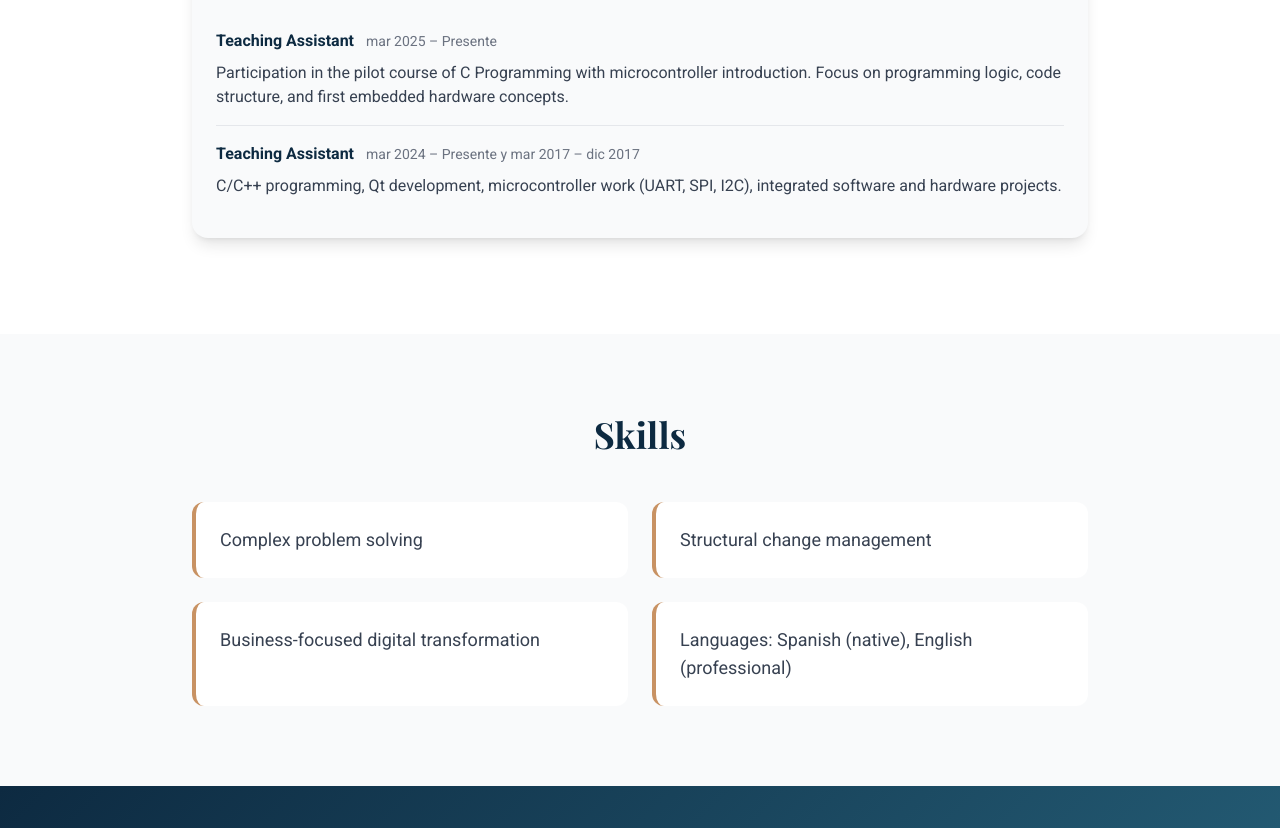
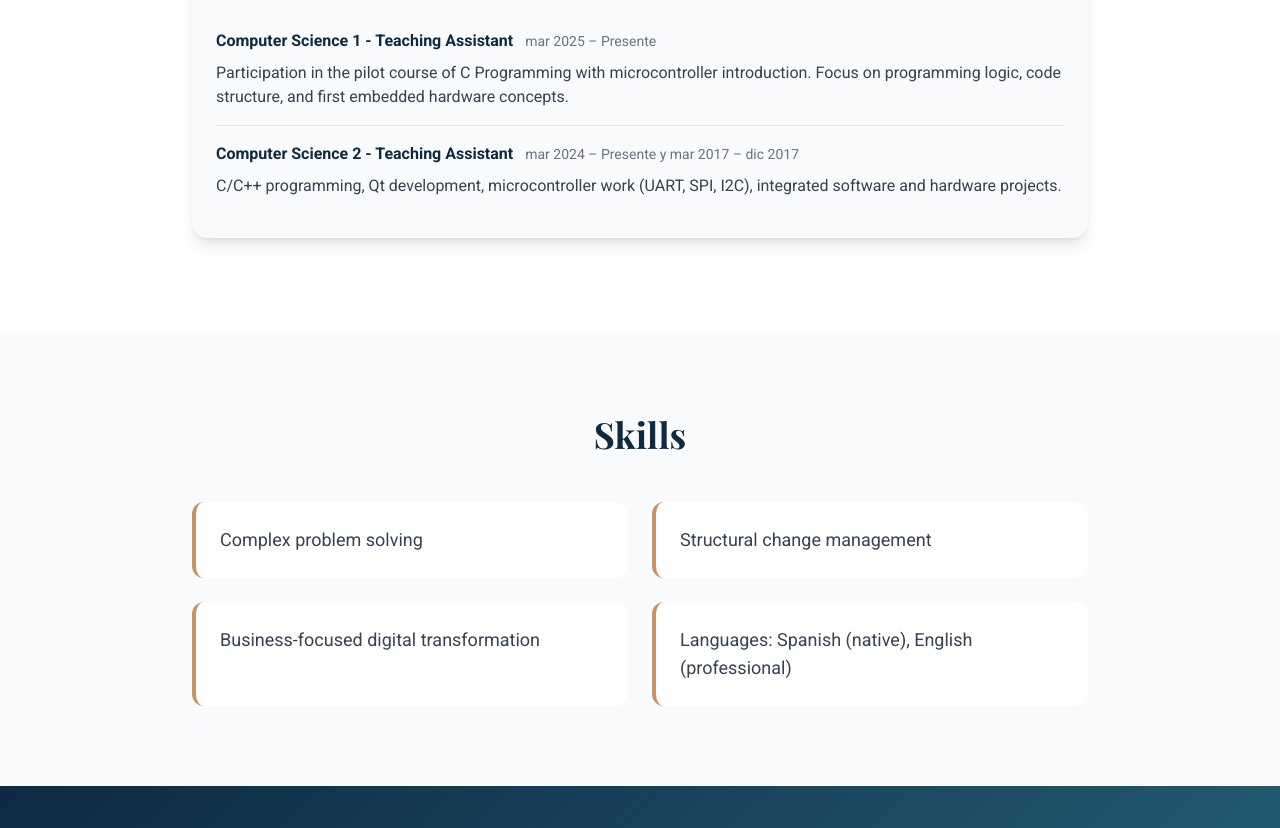
Before and after one commit to matnalopez2/matnalopez2.github.io, a plain HTML site: page index.html in a window 1280 px wide. Shown: the part 3688-4516 px from the top of the page. Drawn offline with nearby package versions, Linux system fonts and the light colour scheme.

Commit message:
Update CVs PDF file

```diff
--- a/index.html
+++ b/index.html
@@ -459,7 +459,7 @@
                         <span data-lang="linkedin-button">LinkedIn</span>
                     </a>
                 </div>
-                <a id="cvDownload" href="cv-matias-nahuel-lopez-es.pdf" download class="flex items-center bg-highlight text-white px-6 py-3 rounded-full shadow-lg hover:bg-primary transition-colors duration-200 mx-auto w-max">
+                <a id="cvDownload" href="CV_Matias_Nahuel_Lopez_ES.pdf" download="CV_Matias_Nahuel_Lopez_ES.pdf" class="flex items-center bg-highlight text-white px-6 py-3 rounded-full shadow-lg hover:bg-primary transition-colors duration-200 mx-auto w-max">
                     <svg class="w-6 h-6 mr-2" fill="none" stroke="currentColor" viewBox="0 0 24 24">
                         <path stroke-linecap="round" stroke-linejoin="round" stroke-width="2" d="M12 4v16m8-8H4"></path>
                     </svg>
--- a/script.js
+++ b/script.js
@@ -32,9 +32,9 @@ const translations = {
         'education-title': 'Formación Académica',
         'education-text': 'Ingeniería Electrónica en curso - UTN FRBA. Carrera cursada en su totalidad, con finales pendientes para la obtención del título.',
         'teaching-title': 'Docencia',
-        'teaching-1-title': 'Auxiliar docente',
+        'teaching-1-title': 'Informática 1 -Auxiliar docente',
         'teaching-1-desc': 'Informática 1: Participación en el curso piloto de Programación en C con introducción a microcontroladores. Enfoque en lógica de programación, estructura de código y primeros conceptos de hardware embebido.',
-        'teaching-2-title': 'Auxiliar docente',
+        'teaching-2-title': 'Informática 2 - Auxiliar docente',
         'teaching-2-desc': 'Informática 2: Lenguaje C/C++, programación con Qt, trabajo con microcontroladores (UART, SPI, I2C), desarrollo de proyectos integradores en software y hardware.',
         'skills-title': 'Aptitudes',
         'skill-1': 'Resolución de problemas complejos',
@@ -91,10 +91,10 @@ const translations = {
         'education-title': 'Education',
         'education-text': 'Electronic Engineering in progress – UTN FRBA. Entire program completed; final exams pending for degree completion.',
         'teaching-title': 'Teaching Experience',
-        'teaching-1-title': 'Teaching Assistant',
-        'teaching-1-desc': 'Computer Science 1: Participation in the pilot course of C Programming with microcontroller introduction. Focus on programming logic, code structure, and first embedded hardware concepts.',
-        'teaching-2-title': 'Teaching Assistant',
-        'teaching-2-desc': 'Computer Science 2: C/C++ programming, Qt development, microcontroller work (UART, SPI, I2C), integrated software and hardware projects.',
+        'teaching-1-title': 'Computer Science 1 - Teaching Assistant',
+        'teaching-1-desc': 'Participation in the pilot course of C Programming with microcontroller introduction. Focus on programming logic, code structure, and first embedded hardware concepts.',
+        'teaching-2-title': 'Computer Science 2 - Teaching Assistant',
+        'teaching-2-desc': 'C/C++ programming, Qt development, microcontroller work (UART, SPI, I2C), integrated software and hardware projects.',
         'skills-title': 'Skills',
         'skill-1': 'Complex problem solving',
         'skill-2': 'Structural change management',
```
Also changed, not shown: 2 other files.
